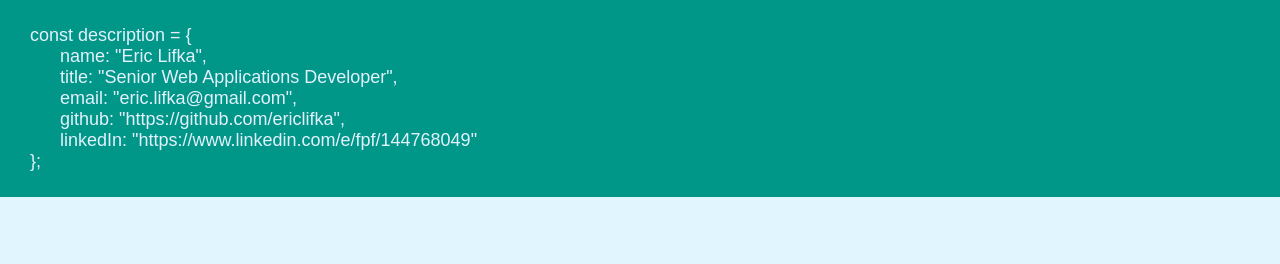
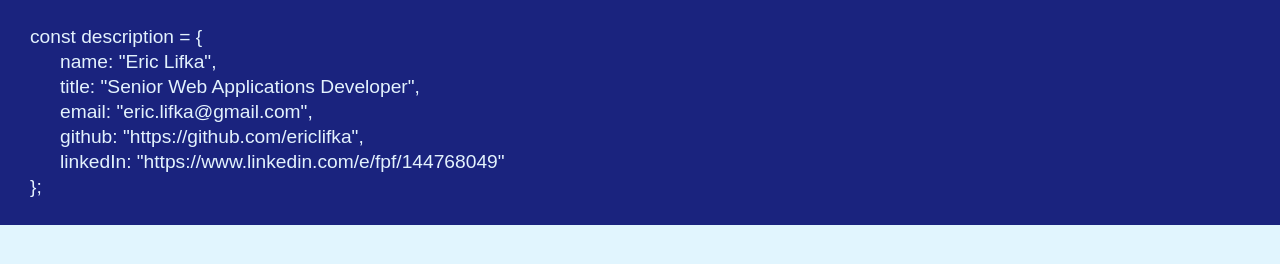
Before and after one commit to ericlifka/ericlifka.github.io, a plain HTML site: page index.html in a window 1280 px wide. Drawn offline with Linux system fonts and the light colour scheme.

Commit message:
line height adjustments

```diff
--- a/styles.less
+++ b/styles.less
@@ -9,10 +9,11 @@ html, body {
     width: 100%;
     padding: 25px 30px;
 
-    background-color: #009688;
+    background-color: #1A237E;
     color: #E3F2FD;
 
-	font-size: 18px;
+	font-size: 1.2em;
+    line-height: 1.3em;
 	font-family: sans-serif;
 
     .line {
```
Also changed, not shown: styles.css.
